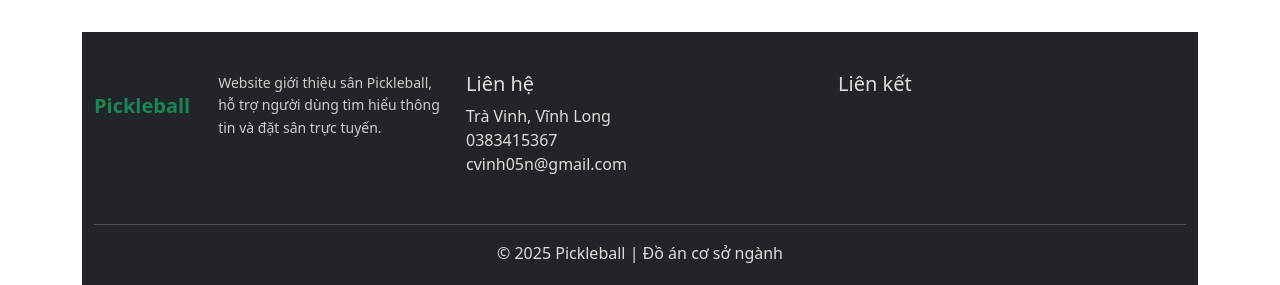
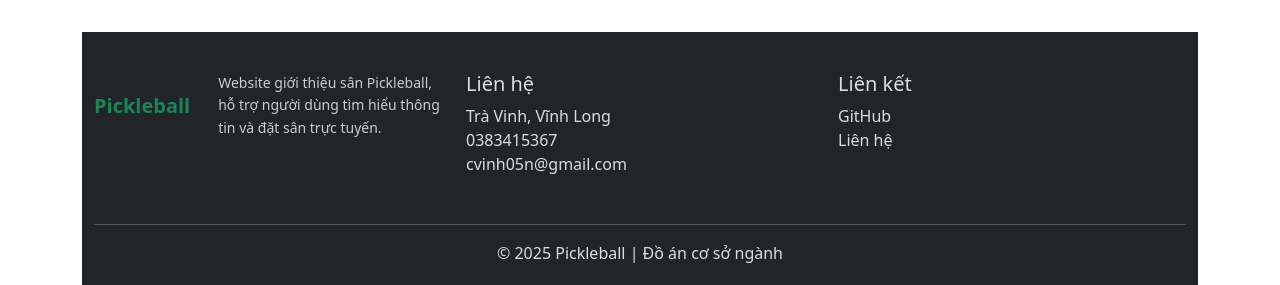
Before and after one commit to cvinh05n-art/csn-da23ttb-thachchivinh-pickleball, a PHP site: page /index.php in a window 1280 px wide. Shown: the part 888-1173 px from the top of the page. Run offline with PHP 8.4, Linux system fonts and the light colour scheme; some libraries are stand-ins or nearby versions.

Commit message:
Fix index

```diff
--- a/src/include/footer.php
+++ b/src/include/footer.php
@@ -39,7 +39,6 @@
     <div class="container">
         <div class="row align-items-start">
 
-            <!-- CỘT 1: PICKLEBALL + MÔ TẢ (NẰM NGANG) -->
             <div class="col-md-4 mb-3">
                 <div class="footer-brand">
                     <h5 class="me-3 mb-0">Pickleball</h5>
@@ -60,12 +59,19 @@
                 </ul>
             </div>
             <!-- CỘT 3: LIÊN KẾT (DỌC) -->
-            <div class="col-md-4 mb-3">
-                <h5>Liên kết</h5>
-                <ul class="list-unstyled">
-                </ul>
-            </div>
-
+           <div class="col-md-4 mb-3">
+           <h5>Liên kết</h5>
+           <div class="footer-icons">
+                <a href="https://github.com/cvinh05n-art" target="_blank" title="GitHub">
+                <i class="fa-brands fa-github"></i> GitHub
+            </a>
+            <br>
+                 <a href="contact.php" title="Liên hệ">
+            <i class="fa-solid fa-envelope">
+            </i> Liên hệ
+        </a>
+    </div>
+</div>
         </div>
 
         <hr>
```
